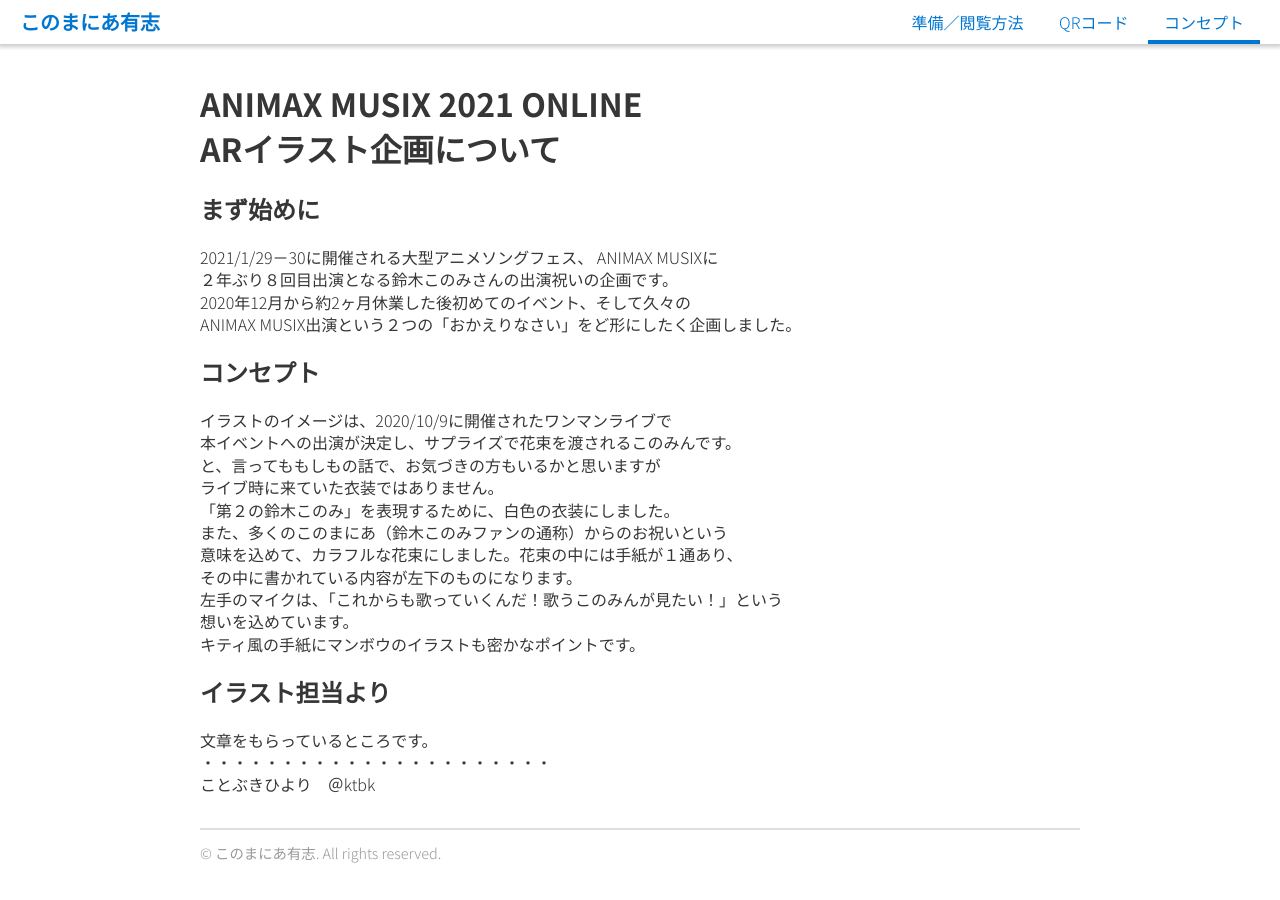
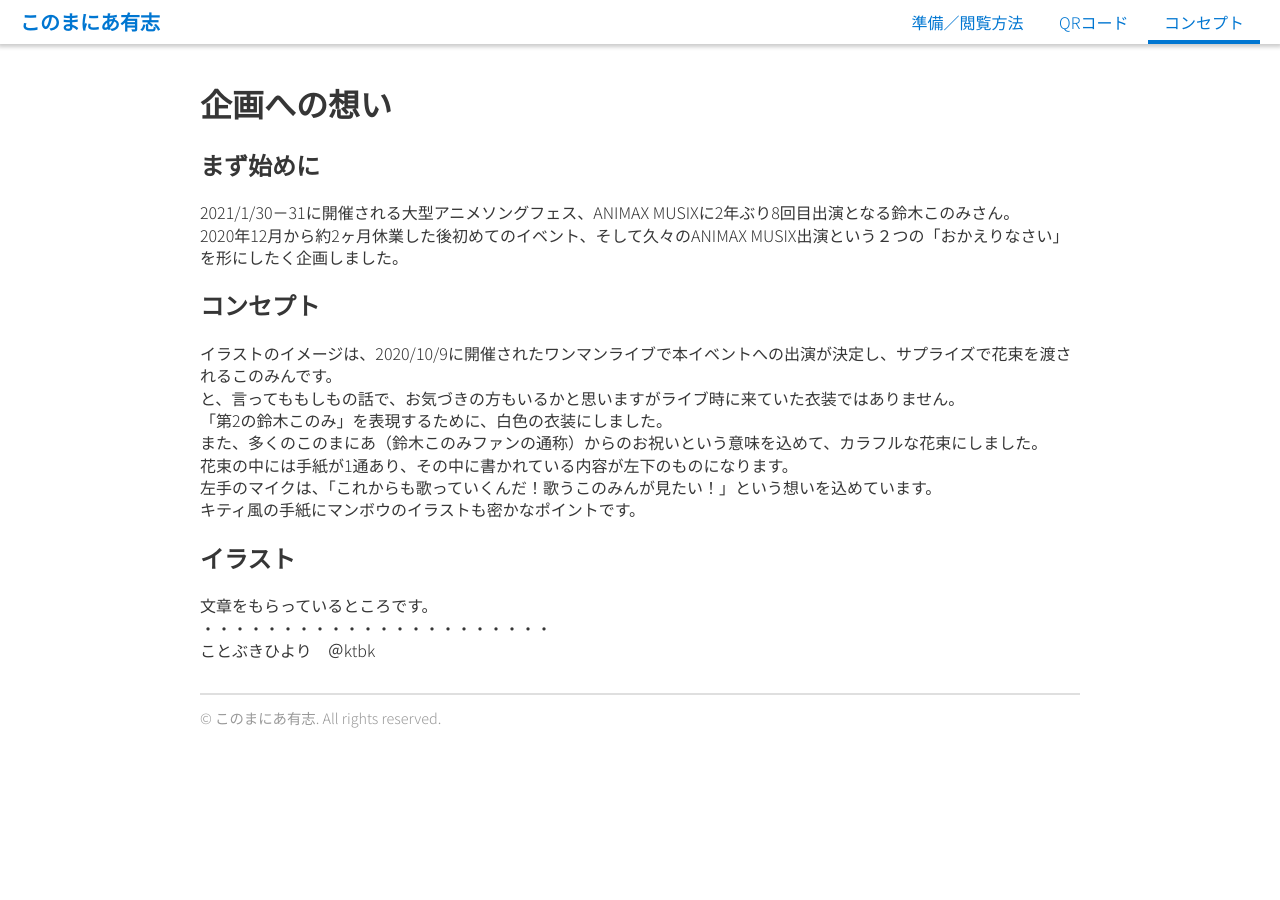
Before and after one commit to konomania/konomania.github.io, a Jekyll site: the page built from _pages/concept.md, in a window 1280 px wide. Built offline with Jekyll 4.4.1, drawn with Linux system fonts in a browser that asks for light colours.

Commit message:
Update concept.md

```diff
--- a/_pages/concept.md
+++ b/_pages/concept.md
@@ -3,30 +3,24 @@
 title: コンセプト
 sort_order: 3
 ---
-# ANIMAX MUSIX 2021 ONLINE<br>ARイラスト企画について
+# 企画への想い
 
 ## まず始めに
 
-2021/1/29－30に開催される大型アニメソングフェス、 ANIMAX MUSIXに
-２年ぶり８回目出演となる鈴木このみさんの出演祝いの企画です。
-2020年12月から約2ヶ月休業した後初めてのイベント、そして久々の
-ANIMAX MUSIX出演という２つの「おかえりなさい」をど形にしたく企画しました。
+2021/1/30－31に開催される大型アニメソングフェス、ANIMAX MUSIXに2年ぶり8回目出演となる鈴木このみさん。
+2020年12月から約2ヶ月休業した後初めてのイベント、そして久々のANIMAX MUSIX出演という２つの「おかえりなさい」を形にしたく企画しました。
 
 ## コンセプト
 
-イラストのイメージは、2020/10/9に開催されたワンマンライブで
-本イベントへの出演が決定し、サプライズで花束を渡されるこのみんです。
-と、言ってももしもの話で、お気づきの方もいるかと思いますが
-ライブ時に来ていた衣装ではありません。
-「第２の鈴木このみ」を表現するために、白色の衣装にしました。
-また、多くのこのまにあ（鈴木このみファンの通称）からのお祝いという
-意味を込めて、カラフルな花束にしました。花束の中には手紙が１通あり、
-その中に書かれている内容が左下のものになります。
-左手のマイクは、「これからも歌っていくんだ！歌うこのみんが見たい！」という
-想いを込めています。
+イラストのイメージは、2020/10/9に開催されたワンマンライブで本イベントへの出演が決定し、サプライズで花束を渡されるこのみんです。
+と、言ってももしもの話で、お気づきの方もいるかと思いますがライブ時に来ていた衣装ではありません。
+「第2の鈴木このみ」を表現するために、白色の衣装にしました。
+また、多くのこのまにあ（鈴木このみファンの通称）からのお祝いという意味を込めて、カラフルな花束にしました。
+花束の中には手紙が1通あり、その中に書かれている内容が左下のものになります。
+左手のマイクは、「これからも歌っていくんだ！歌うこのみんが見たい！」という想いを込めています。
 キティ風の手紙にマンボウのイラストも密かなポイントです。
 
-## イラスト担当より
+## イラスト
 文章をもらっているところです。
 ・・・・・・・・・・・・・・・・・・・・・・
 ことぶきひより　＠ktbk
```
